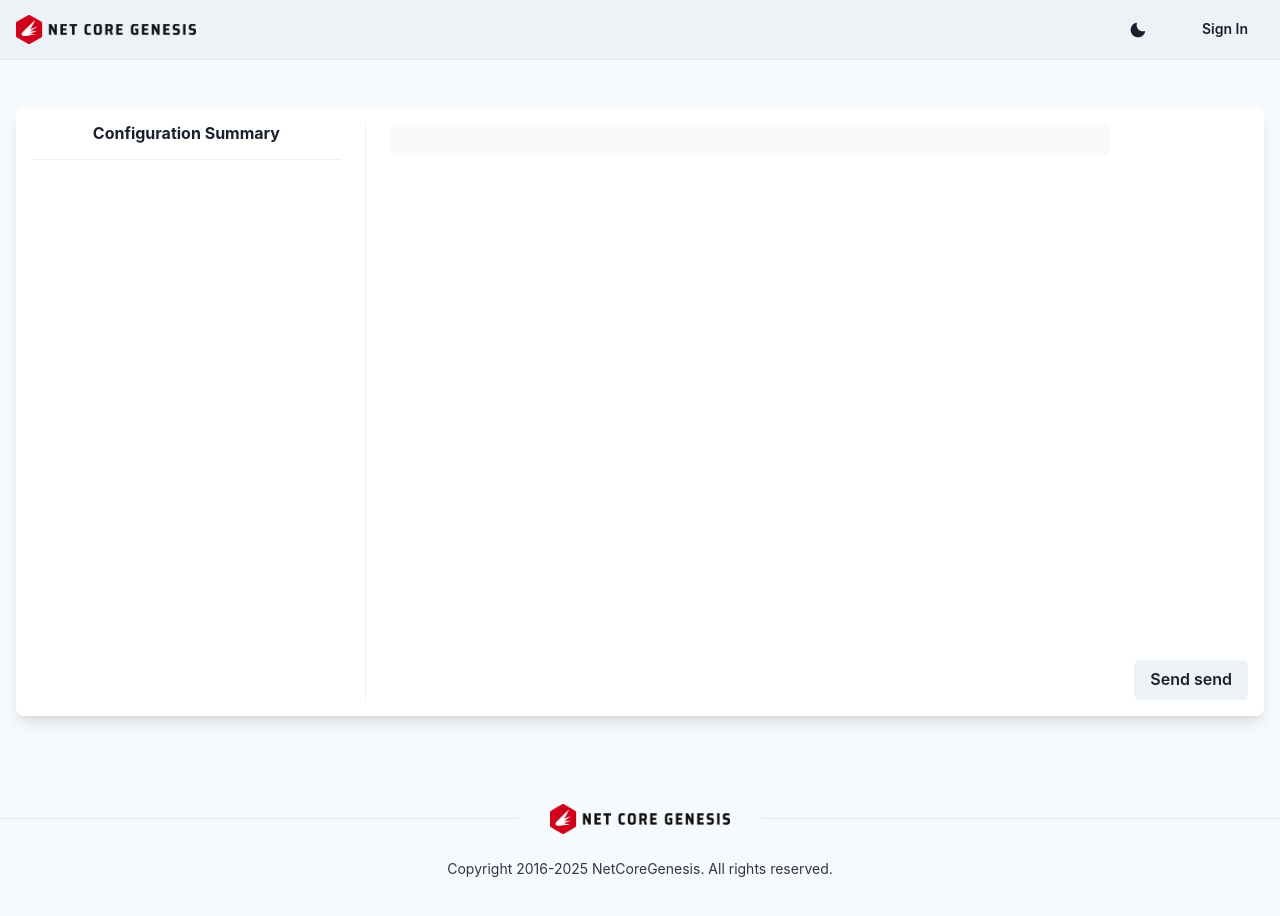
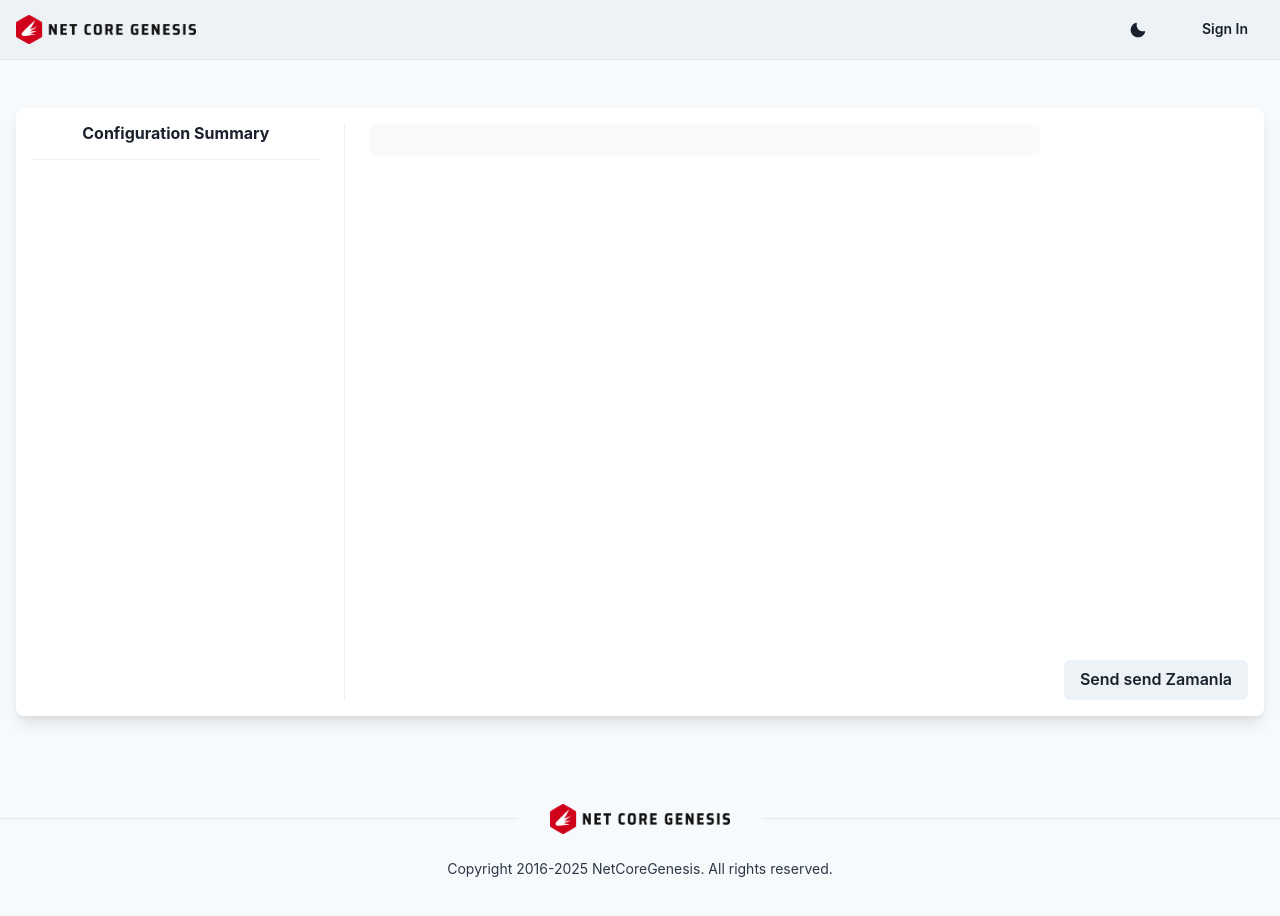
Before and after one commit to ahmetizgi84/genesis-ui, a React (Create React App) app: page /create in a window 1280 px wide. Shown: the top 916 px of the page. Built offline with nearby package versions, Linux system fonts and the light colour scheme.

Commit message:
Change button text from 'Send send' to 'Send send Zamanla'

```diff
--- a/src/pages/create.tsx
+++ b/src/pages/create.tsx
@@ -55,7 +55,7 @@ const Create = () => {
               </Stack>
               <Flex alignItems="flex-end">
                 <Button isLoading={loading} disabled={loading} onClick={getDataFromSocket}>
-                  Send send
+                  Send send Zamanla
                 </Button>
               </Flex>
             </Flex>
```
